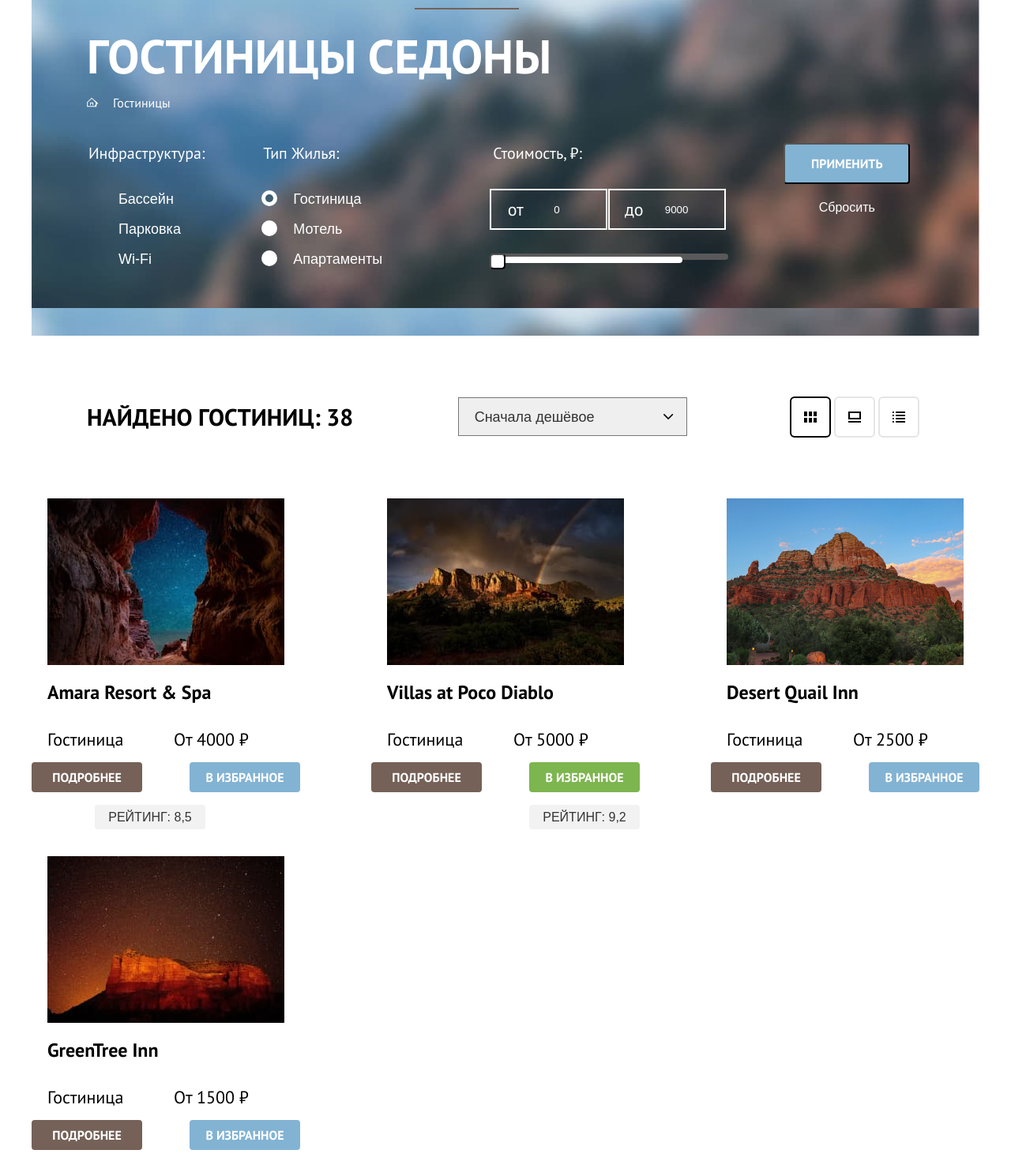
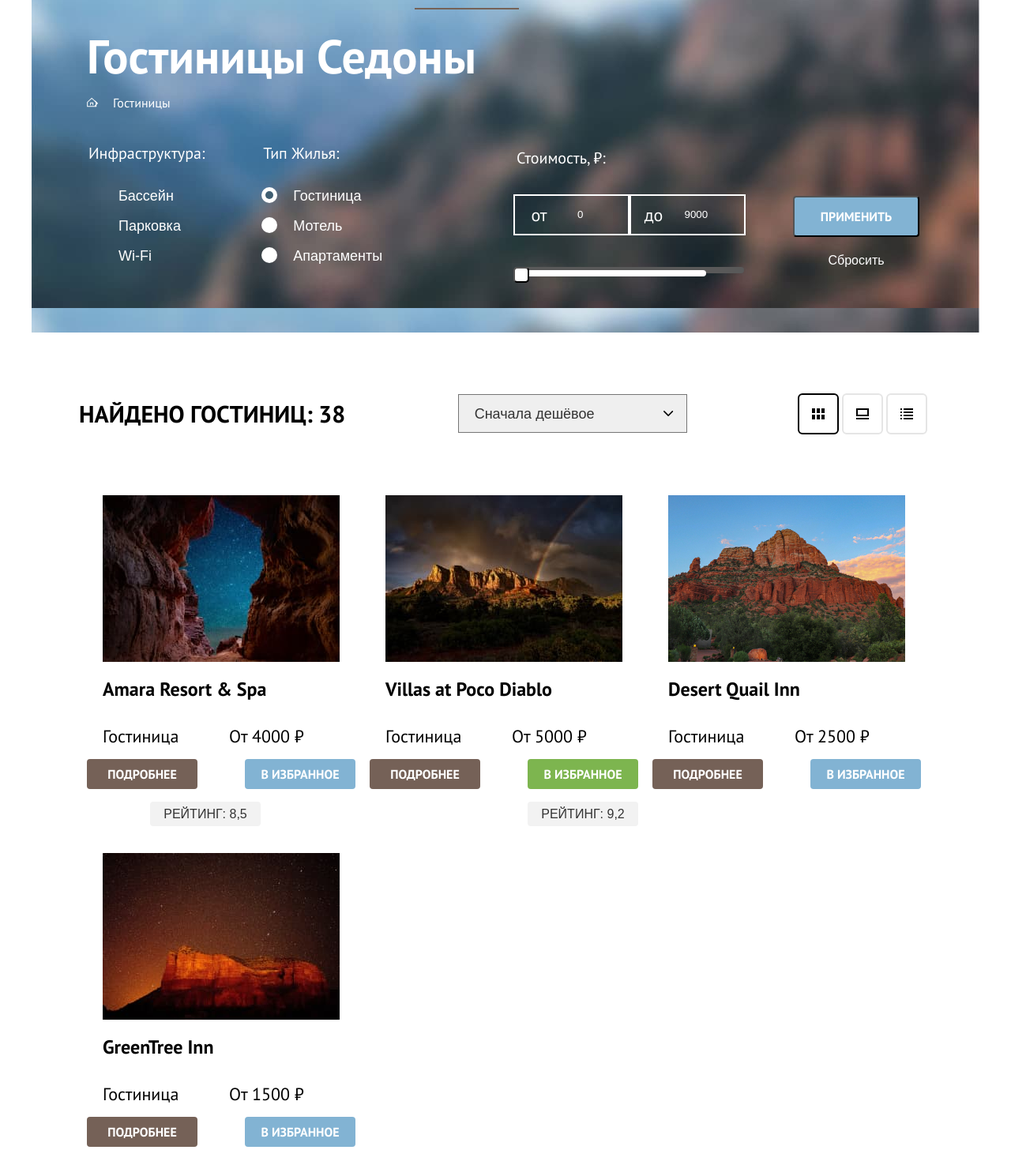
Before and after one commit to htmlacademy-htmlcss/2069945-sedona-34, a plain HTML site: page catalog.html in a window 1280 px wide. Shown: the part 79-1554 px from the top of the page at 79% size. Drawn offline with Linux system fonts and the light colour scheme.

Commit message:
формы

```diff
--- a/catalog.html
+++ b/catalog.html
@@ -51,7 +51,7 @@
             </a>
           </li>
 
-          <li class="navigation-user-item">
+          <li class="navigation-user-item-favorite">
             <a class="navigation-user-link" href="#">
 
               <svg class="navigation-icon" aria-hidden="true" focusable="false" width="19" height="17"
@@ -202,7 +202,7 @@
             <div class="range">
 
               <fieldset class="catalog-filter-group-range">
-                <legend class="catalog-filter-title">Стоимость, ₽:</legend>
+                <legend class="catalog-filter-title filter-title-cost">Стоимость, ₽:</legend>
 
 
                 <div class="range-wrapper-inputs">
--- a/styles/styles.css
+++ b/styles/styles.css
@@ -193,6 +193,13 @@ body {
 
 }
 
+. {
+margin-right: 32px;
+
+}
+
+
+
 .container {
   width: 1200px;
   margin: 0 auto;
@@ -371,17 +378,7 @@ body {
 
 }
 
-.hotel-list {
-  display: flex;
-  justify-content: space-between;
-  flex-wrap: wrap;
-  width: 1200px;
-  margin: 0 auto;
-  min-height: 100%;
-  list-style-type: none;
-  padding: 0;
-
-}
+
 
 .rating {
   display: flex;
@@ -524,7 +521,7 @@ body {
   font-family: "ptsans", sans-serif;
   font-size: 60px;
   line-height: 78px;
-  text-transform: uppercase;
+
   color: #FFFFFF;
   margin: 0;
   padding: 0;
@@ -585,12 +582,13 @@ body {
 
 .catalog-filter-container {
   display: flex;
-
+  align-items: center;
 }
 
 .catalog-filter-fieldset {
   display: flex;
-
+margin-right: 170px;
+width: 370px;
 }
 
 .catalog-filter {
@@ -649,12 +647,17 @@ body {
   line-height: 26px;
   color: #FFFFFF;
   text-transform: capitalize;
-  margin-bottom: 34px;
+  margin-bottom: 30px;
+
+}
+
+.filter-title-cost {
+margin-bottom: 25px;
 
 }
 
 .catalog-filter-group-range {
-  margin: 0 70px;
+
   width: 288px;
   border: none;
   padding: 0;
@@ -709,6 +712,7 @@ body {
   color: #ffffff;
   border-radius: 4px;
   margin-bottom: 32px;
+  padding: 10px 0;
 }
 
 .catalog-filter-label {
@@ -716,8 +720,7 @@ body {
   outline: 2px solid #ffffff;
   align-items: center;
   justify-content: center;
-  padding: 10px;
-  margin-right: 5px;
+
   box-sizing: border-box;
 
   width: 145px;
@@ -796,6 +799,9 @@ body {
   display: inline-block;
   padding: 0;
   margin: 0;
+
+  margin-left: 60px;
+    margin-top: 55px;
 }
 
 
@@ -914,7 +920,8 @@ body {
 }
 
 .sorting-container {
-  padding: 60px 70px;
+  padding: 60px;
+
   display: flex;
   align-items: center;
 
@@ -1121,9 +1128,9 @@ body {
   grid-template-columns: repeat(3, 340px);
   list-style-type: none;
   margin: 0;
-  padding: 0;
+  padding: 0 70px;
   gap: 18px;
-
+  padding-bottom: 66px;
 }
 
 
@@ -1450,9 +1457,8 @@ body {
 .pagination-container {
   display: flex;
   width: 1056px;
-  padding-bottom: 25px;
-
-  margin-top: 66px;
+  padding: 25px 70px;
+
 }
 
 .pagination {
@@ -1542,6 +1548,11 @@ body {
 
 .pagination-text {
   margin-left: auto;
+  font-family: 'PT Sans', sans-serif;
+  font-style: normal;
+  font-weight: 400;
+  font-size: 18px;
+  line-height: 21px;
 }
 
 
```
Also changed, not shown: index.html (+4 -4 lines).
